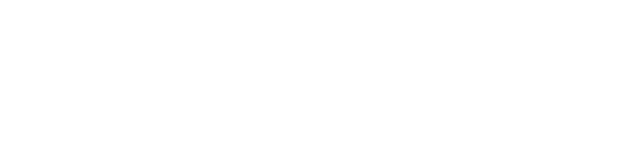
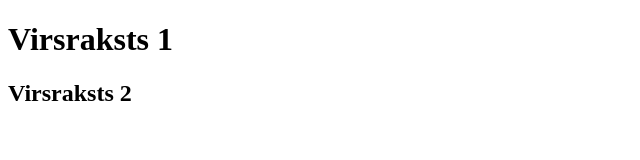
Before and after one commit to QuaWoys/JaunsDarbs, a plain HTML site: page index.html in a window 1280 px wide. Shown: the whole page, without its empty margins (0-640 px from the left). Drawn offline with Linux system fonts and the light colour scheme.

Commit message:
second commit, pieveinoju virsrakstu

```diff
--- a/index.html
+++ b/index.html
@@ -6,6 +6,7 @@
     <title>Document</title>
 </head>
 <body>
-
+    <h1>Virsraksts 1</h1>
+    <h2>Virsraksts 2</h2>
 </body>
 </html>
```
